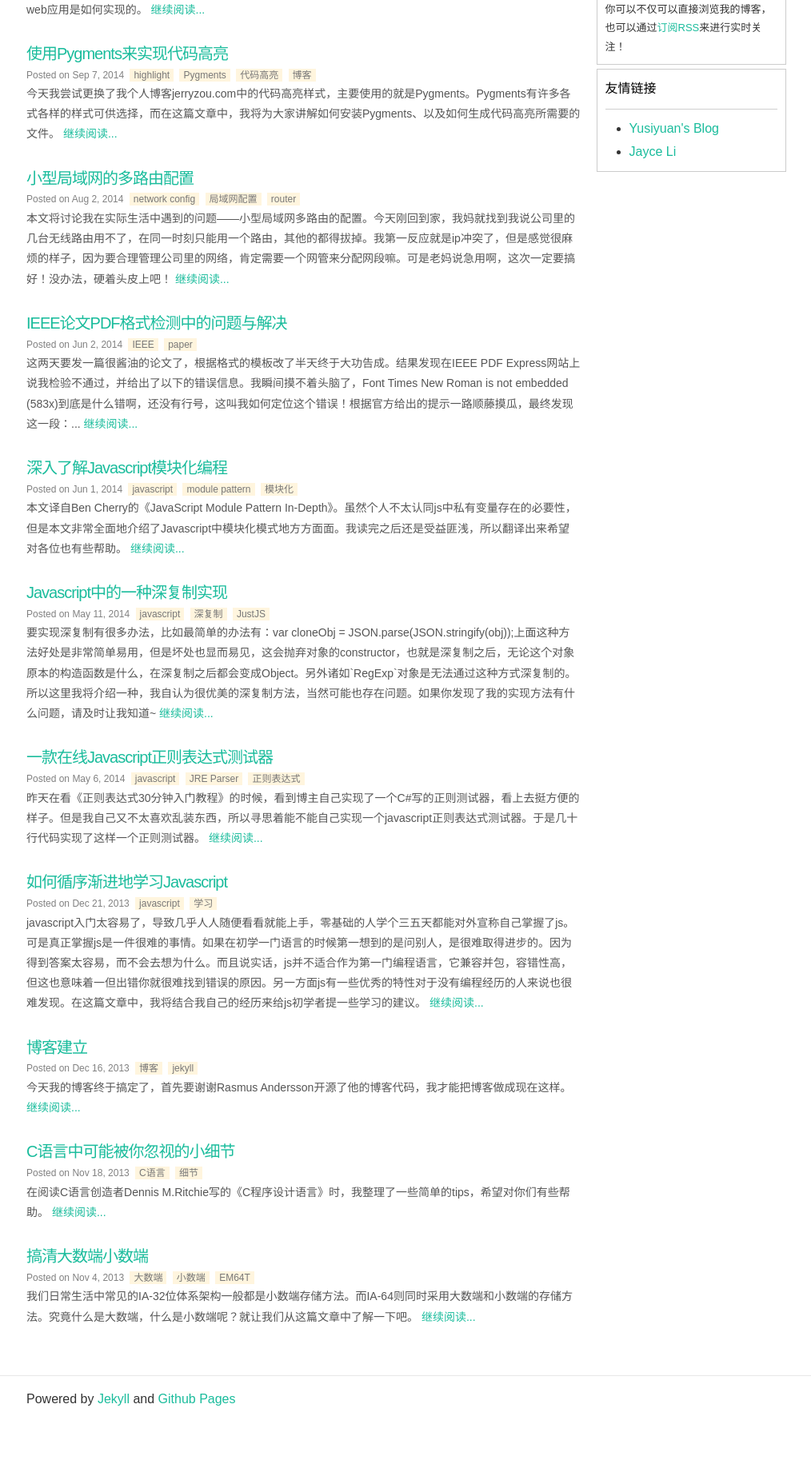
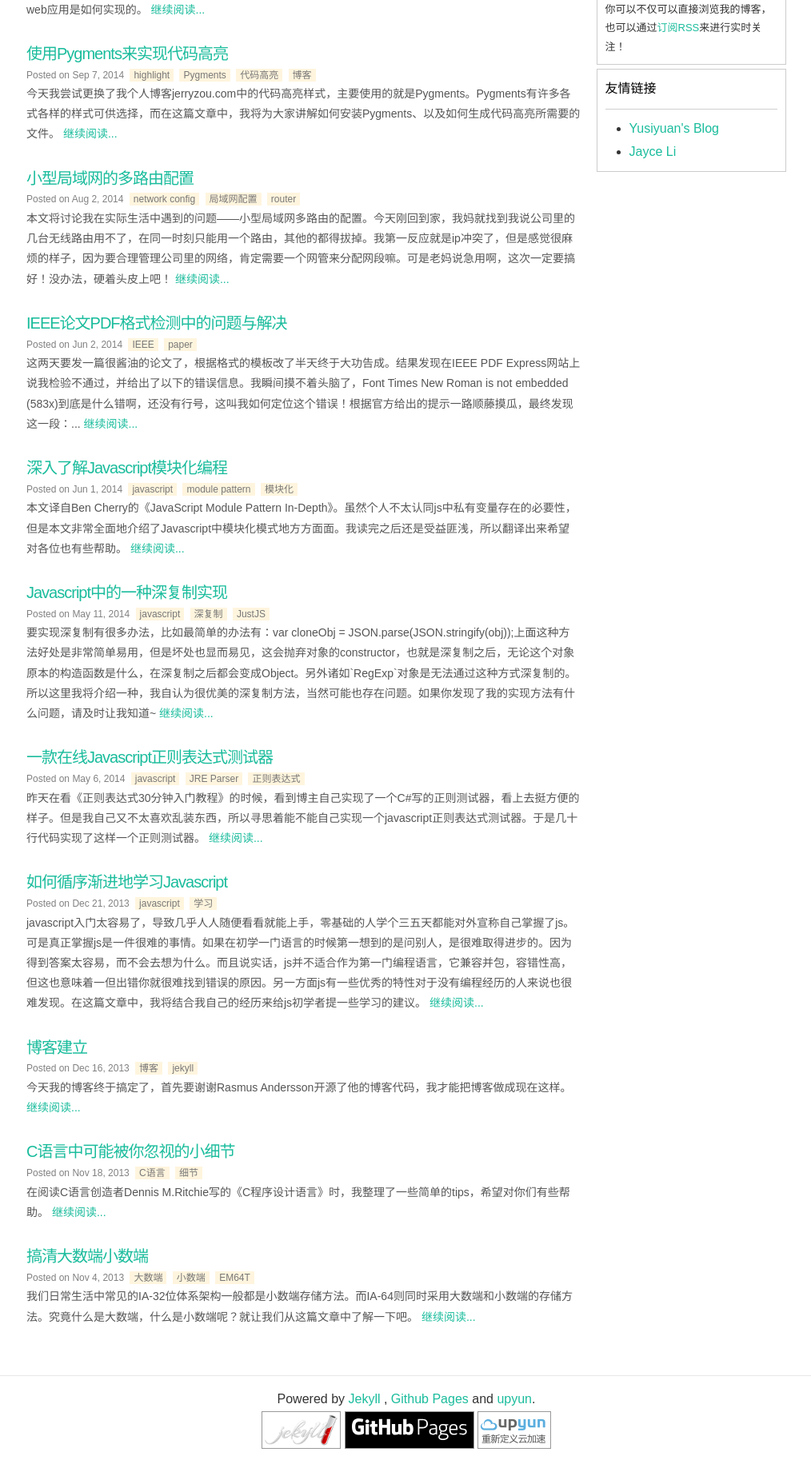
Before and after one commit to zry656565/heaven-blog, a Jekyll site: the page built from index.html, in a window 1280 px wide, cut to the strip 324-2160 px from the top of the page. Shown: the whole strip at 80% size, without its empty margins (132-1146 px from the left). Built offline with Jekyll 4.4.1, drawn with Linux system fonts in a browser that asks for light colours; comment, search, counter and statistics services are not loaded; before the commit the page ends 2104 px from its top, so only the background shows below that.

Commit message:
添加又拍云的链接

```diff
--- a/_includes/footer.html
+++ b/_includes/footer.html
@@ -1,5 +1,10 @@
 <footer class="site-footer">
   <div class="wrap">
-    <p>Powered by <a href="http://jekyllrb.com/">Jekyll</a> and <a href="https://pages.github.com/">Github Pages</a></p>
+    <p class="powerby">Powered by <a href="http://jekyllrb.com/">Jekyll</a> , <a href="https://pages.github.com/">Github Pages</a> and <a href="https://www.upyun.com/">upyun</a>.</p>
+    <div class="powerby">
+    	<a href="http://jekyllrb.com/"><img src="/images/jekyll.png" alt="jekyll_logo"></a>
+    	<a href="https://pages.github.com/"><img id="github-pages-logo" src="/images/github_pages.svg" alt="github_pages_logo"></a>
+    	<a href="https://www.upyun.com/"><img src="/images/upyun.png" alt="UPYUN_LOGO"></a>
+    </div>
   </div>
 </footer>
--- a/css/main.css
+++ b/css/main.css
@@ -91,6 +91,25 @@ a:visited { color: #205caa; }
 .site-footer {
   border-top: 1px solid #e8e8e8;
   padding: 15px 0;
+}
+
+.site-footer p.powerby {
+  text-align: center;
+}
+
+.site-footer div.powerby {
+  text-align: center;
+}
+
+.site-footer div.powerby img {
+  height: 45px;
+  border: 1px solid #999;
+}
+
+#github-pages-logo {
+  background: #000;
+  height: 29px;
+  padding: 8px;
 }
 
 /* Page Content styles */
```
Also changed, not shown: images/github_pages.svg (added), images/jekyll.png (added), images/upyun.png (added).
